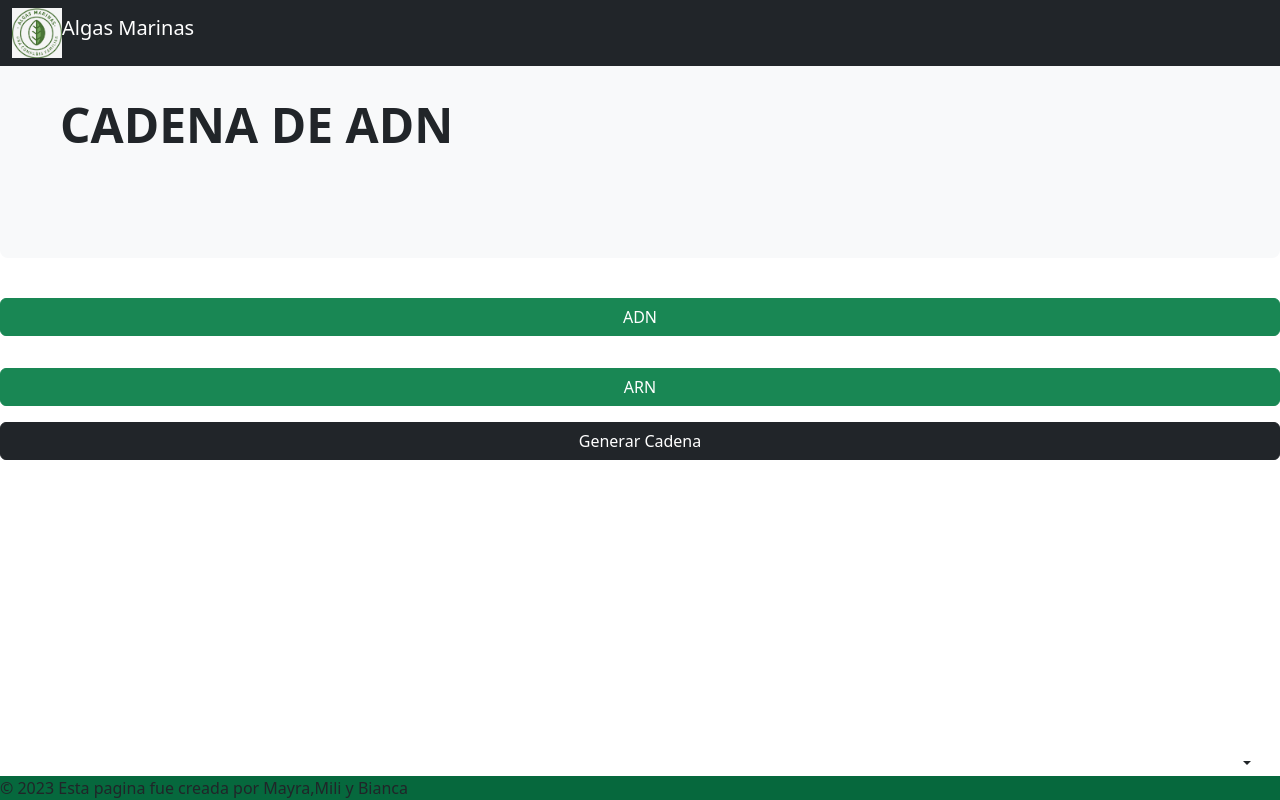
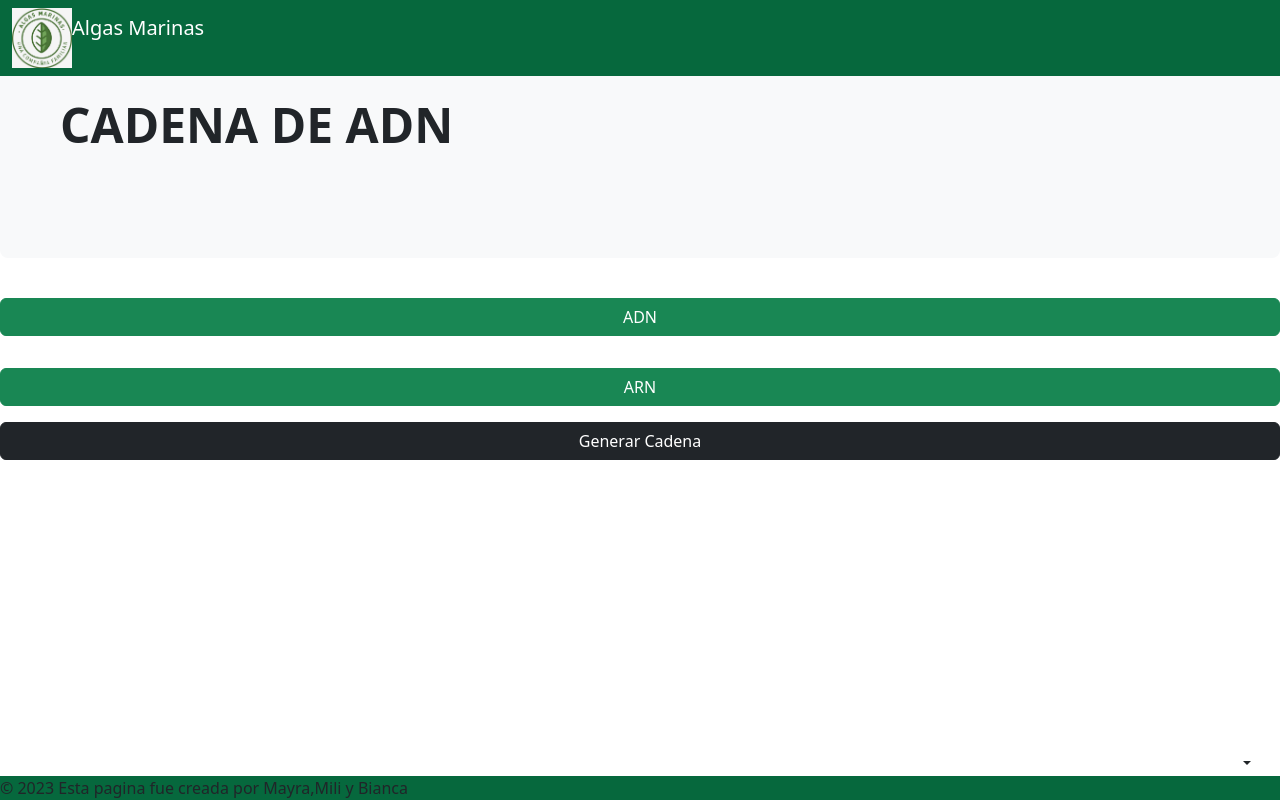
Before and after one commit to wwwbian/bioo, a website: page index.html in a window 1280 px wide. Drawn offline with nearby package versions, Linux system fonts and the light colour scheme.

Commit message:
OLAOLAOLAOOLAOLOAL

```diff
--- a/index.html
+++ b/index.html
@@ -7,7 +7,7 @@
     <link rel="stylesheet" href="style.css">
     <link href="https://cdn.jsdelivr.net/npm/bootstrap@5.3.1/dist/css/bootstrap.min.css" rel="stylesheet" integrity="sha384-4bw+/aepP/YC94hEpVNVgiZdgIC5+VKNBQNGCHeKRQN+PtmoHDEXuppvnDJzQIu9" crossorigin="anonymous">
     <link rel="icon" type="image/svg+xml" href="http://127.0.0.1:5500/img/Azul%20con%20Formas%20Superpuestas%20Estudio%20de%20Fotograf%C3%ADa%20Logo(1).png" />
-    <title>alga marina</title>
+    <title>Alga Marina</title>
 </head>
     <body class="d-flex flex-column h-100">
     <div class="p-5 mb-4 bg-light rounded-3">
@@ -53,10 +53,10 @@
 
   <header>
   <!-- Fixed navbar -->
-  <nav class="navbar navbar-expand-md navbar-dark fixed-top bg-dark">
+  <nav id="navbar" class="navbar navbar-expand-md navbar-dark fixed-top bg">
     <div class="container-fluid">
       <div class="nav">
-      <img src="/img/Azul con Formas Superpuestas Estudio de Fotografía Logo(1).png" alt="Logo" width="50" height="50" class="d-inline-block align-text-top">
+      <img  src="/img/Azul con Formas Superpuestas Estudio de Fotografía Logo(1).png" alt="Logo" width="60" height="60" class="d-inline-block align-text-top">
       <a class="navbar-brand" href="#">Algas Marinas</a>
 
       <button class="navbar-toggler" type="button" data-bs-toggle="collapse" data-bs-target="#navbarCollapse" aria-controls="navbarCollapse" aria-expanded="false" aria-label="Toggle navigation">
--- a/style.css
+++ b/style.css
@@ -22,6 +22,6 @@
     display: flex;
     justify-content: center;
 }
-.btn{
-    background-color: rgb(66, 132, 66);
+#navbar{
+    background-color: rgb(6, 104, 61);
 }
```
